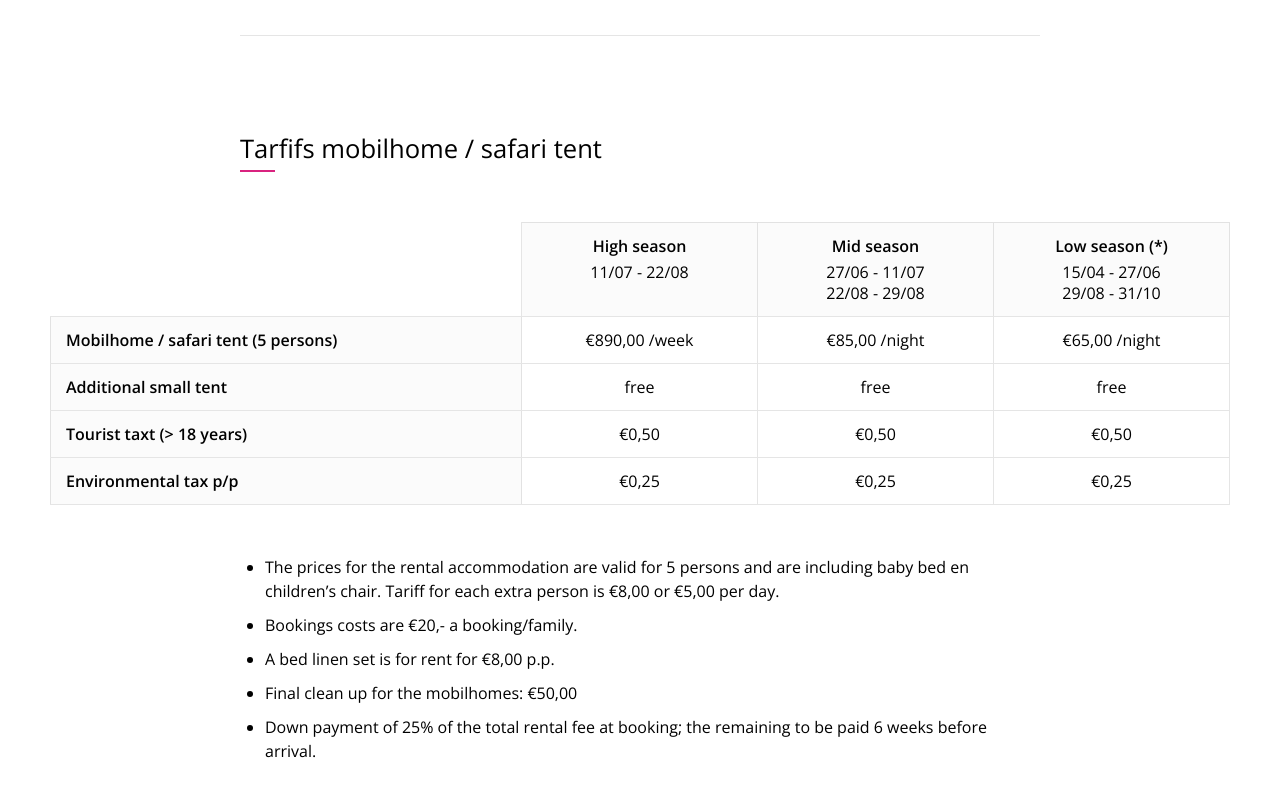
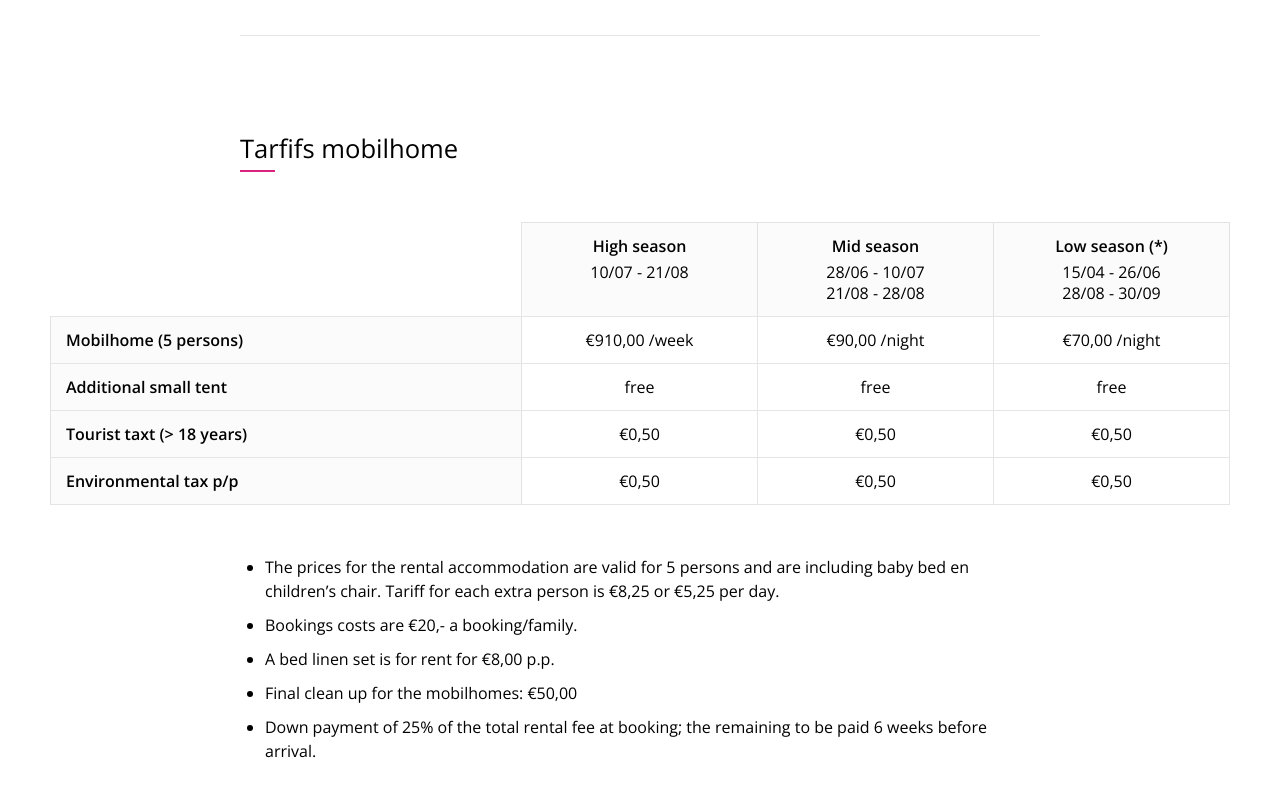
Before and after one commit to Lestaubiere/Client, a Vue app: page /en/prices in a window 1280 px wide. Shown: the part 1700-2500 px from the top of the page. Built offline with nearby package versions, Linux system fonts and the light colour scheme; no server answers; some icons are missing; what vue-smoothscroll would draw is missing.

Commit message:
:speech_balloon: Update prices and dates

```diff
--- a/src/components/core/form/Date.vue
+++ b/src/components/core/form/Date.vue
@@ -74,7 +74,7 @@ export default {
       return this.$store.state.booking[this.name];
     },
     ...mapState({
-      lang: (state) => state.i18n.lang,
+      lang: state => state.i18n.lang,
     }),
   },
 
--- a/src/locales/en/header.json
+++ b/src/locales/en/header.json
@@ -2,8 +2,8 @@
   "widget": {
     "opening": "Open from",
     "closing": "Closed from",
-    "opening_day": "2th",
-    "opening_month": "June",
+    "opening_day": "15th",
+    "opening_month": "April",
     "closing_day": "30th",
     "closing_month": "September",
     "weather": "Today's weather"
--- a/src/locales/en/prices.json
+++ b/src/locales/en/prices.json
@@ -6,7 +6,7 @@
     "pitch": {
       "title": "Tarrifs campsite pitches",
       "list": [
-        "During low and mid season(until the 7th of July), on presentation of ACSI-card, the fee of €18,00 (incl. camping pitch, 2 persons, power) applies, with the special promotion 7=6, 14=12, 21=18 etc…!",
+        "During low and mid season (until the 10th of July), on presentation of ACSI-card, the fee of €18,00 (incl. camping pitch, 2 persons, power) applies, with the special promotion 7=6, 14=12, 21=18 etc…!",
         "We ask a down payment of 25% of the total costs.",
         "The remaining sum has to be paid on arrival day.",
         "Bookings costs are €20,00 a booking/family.",
@@ -23,33 +23,33 @@
           {},
           {
             "label": "High season",
-            "dates": ["11/07 - 22/08"]
+            "dates": ["10/07 - 21/08"]
           },
           {
             "label": "Mid season",
-            "dates": ["27/06 - 11/07", "22/08 - 29/08"]
+            "dates": ["26/06 - 10/07", "21/08 - 28/08"]
           },
           {
             "label": "Low season",
-            "dates": ["15/04 - 27/06", "29/08 - 31/10"]
+            "dates": ["15/04 - 26/06", "28/08 - 30/09"]
           }
         ],
         "rows": [
-          ["Pitch", "€14,00", "€10,00", "€8,00"],
+          ["Pitch", "€15,00", "€10,00", "€8,00"],
           ["Persons (> 7 years)", "€8,25", "€6,25", "€5,25"],
           ["Persons (< 7 years)", "€5,25", "€4,25", "€3,25"],
-          ["Electricity 6A", "€4,50", "€4,50", "€4,50"],
-          ["Electricity 10A", "€5,50", "€5,50", "€5,50"],
+          ["Electricity 6A", "€4,75", "€4,75", "€4,75"],
+          ["Electricity 10A", "€5,75", "€5,75", "€5,75"],
           ["Pets", "€3,50", "€1,50", "€1,50"],
           ["Tourist taxt (> 18 years)", "€0,50", "€0,50", "€0,50"],
-          ["Environmental tax p/p", "€0,25", "€0,25", "€0,25"]
+          ["Environmental tax p/p", "€0,50", "€0,50", "€0,50"]
         ]
       }
     },
     "mobilhome": {
-      "title": "Tarfifs mobilhome / safari tent",
+      "title": "Tarfifs mobilhome",
       "list": [
-        "The prices for the rental accommodation are valid for 5 persons and are including baby bed en children’s chair. Tariff for each extra person is €8,00 or €5,00 per day.",
+        "The prices for the rental accommodation are valid for 5 persons and are including baby bed en children’s chair. Tariff for each extra person is €8,25 or €5,25 per day.",
         "Bookings costs are €20,- a booking/family.",
         "A bed linen set is for rent for €8,00 p.p.",
         "Final clean up for the mobilhomes: €50,00",
@@ -61,7 +61,7 @@
       ],
       "actions": [
         {
-          "title": "Book a mobilhome / safari tent",
+          "title": "Book a mobilhome",
           "page": "/en/booking"
         }
       ],
@@ -70,32 +70,32 @@
           {},
           {
             "label": "High season",
-            "dates": ["11/07 - 22/08"]
+            "dates": ["10/07 - 21/08"]
           },
           {
             "label": "Mid season",
-            "dates": ["27/06 - 11/07", "22/08 - 29/08"]
+            "dates": ["28/06 - 10/07", "21/08 - 28/08"]
           },
           {
             "label": "Low season (*)",
-            "dates": ["15/04 - 27/06", "29/08 - 31/10"]
+            "dates": ["15/04 - 26/06", "28/08 - 30/09"]
           }
         ],
         "rows": [
           [
-            "Mobilhome / safari tent (5 persons)",
-            "€890,00 /week",
-            "€85,00 /night",
-            "€65,00 /night"
+            "Mobilhome (5 persons)",
+            "€910,00 /week",
+            "€90,00 /night",
+            "€70,00 /night"
           ],
           ["Additional small tent", "free", "free", "free"],
           ["Tourist taxt (> 18 years)", "€0,50", "€0,50", "€0,50"],
-          ["Environmental tax p/p", "€0,25", "€0,25", "€0,25"]
+          ["Environmental tax p/p", "€0,50", "€0,50", "€0,50"]
         ]
       }
     },
     "availabilities": {
-      "title": "Availability of our mobilhomes / safari tents in high season",
+      "title": "Availability of our mobilhomes in high season",
       "subtitle": "In low season, we still have plenty of availabilities."
     }
   }
--- a/src/locales/fr/header.json
+++ b/src/locales/fr/header.json
@@ -2,8 +2,8 @@
   "widget": {
     "opening": "Ouverture",
     "closing": "Fermeture",
-    "opening_day": "2",
-    "opening_month": "Juin",
+    "opening_day": "15",
+    "opening_month": "Avril",
     "closing_day": "30",
     "closing_month": "Septembre",
     "weather": "Météo d'aujourd'hui"
--- a/src/locales/fr/prices.json
+++ b/src/locales/fr/prices.json
@@ -6,7 +6,7 @@
     "pitch": {
       "title": "Tarifs emplacements",
       "list": [
-        "Pour les adhérents de la carte ACSI nous vous proposons le tarif de €18,00 par nuit (emplacement, 2 personnes et électricité) en basse et moyenne saison(jusqu’au le 7 juillet). Nous avons également l’offre spéciale de 7=6, 14=12, 21=18 etc… !",
+        "Pour les adhérents de la carte ACSI nous vous proposons le tarif de €18,00 par nuit (emplacement, 2 personnes et électricité) en basse et moyenne saison (jusqu’au le 10 juillet). Nous avons également l’offre spéciale de 7=6, 14=12, 21=18 etc… !",
         "Nous demandons un paiement à l’avance de 25% du prix du séjour.",
         "Le reste des frais sont à payer à l’arrivée, ou si désiré, il est également possible de transférer la somme avant l’arrivée sur notre compte (RIB 30004 00712 00010183976 12 / BNP PARIBAS BERGERAC).",
         "Les frais de réservation sont €20,- par réservation/famille.",
@@ -23,33 +23,33 @@
           {},
           {
             "label": "Haute saison",
-            "dates": ["11/07 - 22/08"]
+            "dates": ["10/07 - 21/08"]
           },
           {
             "label": "Moyenne saison",
-            "dates": ["27/06 - 11/07", "22/08 - 29/08"]
+            "dates": ["26/06 - 10/07", "21/08 - 28/08"]
           },
           {
             "label": "Basse saison",
-            "dates": ["15/04 - 27/06", "29/08 - 31/10"]
+            "dates": ["15/04 - 26/06", "28/08 - 30/09"]
           }
         ],
         "rows": [
-          ["Emplacement", "€14,00", "€10,00", "€8,00"],
+          ["Emplacement", "€15,00", "€10,00", "€8,00"],
           ["Personne (> 7 ans)", "€8,25", "€6,25", "€5,25"],
           ["Personne (< 7 ans)", "€5,25", "€4,25", "€3,25"],
-          ["Electricité 6A", "€4,50", "€4,50", "€4,50"],
-          ["Electricité 10A", "€5,50", "€5,50", "€5,50"],
+          ["Electricité 6A", "€4,75", "€4,75", "€4,75"],
+          ["Electricité 10A", "€5,75", "€5,75", "€5,75"],
           ["Animaux de compagnie", "€3,50", "€1,50", "€1,50"],
           ["Taxe de séjour (> 18 ans)", "€0,50", "€0,50", "€0,50"],
-          ["Taxe environnementale p/p", "€0,25", "€0,25", "€0,25"]
+          ["Taxe environnementale p/p", "€0,50", "€0,50", "€0,50"]
         ]
       }
     },
     "mobilhome": {
-      "title": "Tarifs mobilhome / tente safari",
+      "title": "Tarifs mobilhome",
       "list": [
-        "Ces tarifs sont valables pour 5 personnes et sont inclusif un lit etude chaise pour bébé. Les tarifs pour une personne supplémentaire sont de €8,00 pour un adulte (plus de 7 ans) et €5,00 pour un enfant, et par jour.",
+        "Ces tarifs sont valables pour 5 personnes et sont inclusif un lit etude chaise pour bébé. Les tarifs pour une personne supplémentaire sont de €8,25 pour un adulte (plus de 7 ans) et €5,25 pour un enfant, et par jour.",
         "Les frais de réservations sont €20,- par réservation/famille.",
         "Il est également possible de louer les draps pour €8,00 par personne.",
         "Les frais de nettoyages sont de €50,00 (obligatoire).",
@@ -61,7 +61,7 @@
       ],
       "actions": [
         {
-          "title": "Réserver un mobilhome / une tente safari",
+          "title": "Réserver un mobilhome",
           "page": "/fr/reserver"
         }
       ],
@@ -70,32 +70,32 @@
           {},
           {
             "label": "Haute saison",
-            "dates": ["11/07 - 22/08"]
+            "dates": ["10/07 - 21/08"]
           },
           {
             "label": "Moyenne saison",
-            "dates": ["27/06 - 11/07", "22/08 - 29/08"]
+            "dates": ["26/06 - 10/07", "21/08 - 28/08"]
           },
           {
             "label": "Basse saison (*)",
-            "dates": ["15/04 - 27/06", "29/08 - 31/10"]
+            "dates": ["15/04 - 26/06", "28/08 - 30/09"]
           }
         ],
         "rows": [
           [
-            "Mobilhome / tente safari (5 personnes)",
-            "€890,00 /semaine",
-            "€85,00 /nuit",
-            "€65,00 /nuit"
+            "Mobilhome (5 personnes)",
+            "€910,00 /semaine",
+            "€90,00 /nuit",
+            "€70,00 /nuit"
           ],
           ["Tente supplémentaire", "gratuit", "gratuit", "gratuit"],
           ["Taxe de séjour (> 18 ans)", "€0,50", "€0,50", "€0,50"],
-          ["Taxe environnementale p/p", "€0,25", "€0,25", "€0,25"]
+          ["Taxe environnementale p/p", "€0,50", "€0,50", "€0,50"]
         ]
       }
     },
     "availabilities": {
-      "title": "Disponibilités de nos mobilhomes / tentes safari en haute saison",
+      "title": "Disponibilités de nos mobilhomes en haute saison",
       "subtitle": "En basse saison, nous avons encore de nombreuses disponibilités."
     }
   }
--- a/src/locales/nl/header.json
+++ b/src/locales/nl/header.json
@@ -2,8 +2,8 @@
   "widget": {
     "opening": "Open vanaf",
     "closing": "Gesloten vanaf",
-    "opening_day": "2",
-    "opening_month": "Juni",
+    "opening_day": "15",
+    "opening_month": "April",
     "closing_day": "30",
     "closing_month": "September",
     "weather": "Het weer vandaag"
--- a/src/locales/nl/prices.json
+++ b/src/locales/nl/prices.json
@@ -6,7 +6,7 @@
     "pitch": {
       "title": "Tarieven kampeerplaats",
       "list": [
-        "In de periode tot 7 juli en vervolgens weer vanaf 25 augustus op vertoon van ACSI-card of ANWB-CampingKeycard geldt het speciale overnachtingstarief van €18,00 (incl. campingplaats, 2 personen, elektra), met speciale actie 7=6, 14=12, 21=18 etc..!",
+        "In de periode tot 10 juli en vervolgens weer vanaf 28 augustus op vertoon van ACSI-card of ANWB-CampingKeycard geldt het speciale overnachtingstarief van €18,00 (incl. campingplaats, 2 personen, elektra), met speciale actie 7=6, 14=12, 21=18 etc..!",
         "Wij vragen een aanbetaling van 25% van de totale verblijfskosten.",
         "Reserveringskosten bedragen €20,- per boeking/gezin.",
         "De resterende verblijfkosten dienen bij aankomst betaald te worden of, indien gewenst, voor aankomstdatum te worden overgemaakt naar onze betaalrekening in Nederland: ABN AMRO rekening NL89ABNA0495987506 tnv B.F.M VAN OSTA, Roosendaal, Nederland.",
@@ -23,36 +23,36 @@
           {},
           {
             "label": "Hoogseizoen",
-            "dates": ["11/07 - 22/08"]
+            "dates": ["10/07 - 21/08"]
           },
           {
             "label": "Middenseizoen",
-            "dates": ["27/06 - 11/07", "22/08 - 29/08"]
+            "dates": ["26/06 - 10/07", "21/08 - 28/08"]
           },
           {
             "label": "Laagseizoen",
-            "dates": ["15/04 - 27/06", "29/08 - 31/10"]
+            "dates": ["15/04 - 26/06", "28/08 - 30/09"]
           }
         ],
         "rows": [
-          ["Kampeerplaats (excl. personen)", "€14,00", "€10,00", "€8,00"],
+          ["Kampeerplaats (excl. personen)", "€15,00", "€10,00", "€8,00"],
           ["Personen (7 jaar en ouder)", "€8,25", "€6,25", "€5,25"],
           ["Kinderen (tot 7 jaar)", "€5,25", "€4,25", "€3,25"],
-          ["Elektriciteit 6A", "€4,50", "€4,50", "€4,50"],
-          ["Elektriciteit 10A", "€5,50", "€5,50", "€5,50"],
+          ["Elektriciteit 6A", "€4,75", "€4,75", "€4,75"],
+          ["Elektriciteit 10A", "€5,75", "€5,75", "€5,75"],
           ["Hond", "€3,50", "€1,50", "€1,50"],
           ["Toeristenbelasting > 18j", "€0,50", "€0,50", "€0,50"],
-          ["Milieuheffing p/p", "€0,25", "€0,25", "€0,25"]
+          ["Milieuheffing p/p", "€0,50", "€0,50", "€0,50"]
         ]
       }
     },
     "mobilhome": {
-      "title": "Tarieven mobilhome / safaritent",
+      "title": "Tarieven mobilhome",
       "list": [
-        "De tarieven voor de verhuuraccommodaties gelden voor 5 personen en zijn incl. babybedje en kinderstoel.Tarief voor extra persoon is €8,00 (7 jaar en ouder) of €5,00 pp/dag (tot 7 jaar).",
+        "De tarieven voor de verhuuraccommodaties gelden voor 5 personen en zijn incl. babybedje en kinderstoel. Tarief voor extra persoon is €8,25 (7 jaar en ouder) of €5,25 pp/dag (tot 7 jaar).",
         "Reserveringskosten bedragen €20,-per boeking/gezin.",
         "In het hoogseizoen loopt huurperiode van zaterdag tot zaterdag.",
-        "In laag-en middenseizoen zijn in overleg afwijkende perioden en aankomstdagen mogelijk, met een minimaal verblijf van 4 nachten.",
+        "In laag-en middenseizoen zijn in overleg afwijkende perioden en aankomstdagen mogelijk, met een minimaal verblijf van 3 nachten.",
         "Een bedlinnenpakket is te huur voor €8,00 pp.",
         "Eind-schoonmaakkosten (verplicht) voor de mobilhomes zijn: €50,00",
         "Aanbetaling van 25% van de totale huursom bij reservering; het restant bedrag dient 6 weken voor aankomst betaald te worden."
@@ -63,7 +63,7 @@
       ],
       "actions": [
         {
-          "title": "Reserveer een mobilhome / safaritent",
+          "title": "Reserveer een mobilhome",
           "page": "/nl/reserveren"
         }
       ],
@@ -72,32 +72,32 @@
           {},
           {
             "label": "Hoogseizoen",
-            "dates": ["11/07 - 22/08"]
+            "dates": ["10/07 - 21/08"]
           },
           {
             "label": "Middenseizoen",
-            "dates": ["27/06 - 11/07", "22/08 - 29/08"]
+            "dates": ["26/06 - 10/07", "21/08 - 28/08"]
           },
           {
             "label": "Laagseizoen (*)",
-            "dates": ["15/04 - 27/06", "29/08 - 31/10"]
+            "dates": ["15/04 - 26/06", "28/08 - 30/09"]
           }
         ],
         "rows": [
           [
-            "Mobilhome / safaritent (5 personen)",
-            "€890,00 /week",
-            "€85,00 /nacht",
-            "€65,00 /nacht"
+            "Mobilhome (5 personen)",
+            "€910,00 /week",
+            "€90,00 /nacht",
+            "€70,00 /nacht"
           ],
           ["Bijzettentje", "gratis", "gratis", "gratis"],
           ["Toeristenbelasting > 18j", "€0,50", "€0,50", "€0,50"],
-          ["Milieuheffing p/p", "€0,25", "€0,25", "€0,25"]
+          ["Milieuheffing p/p", "€0,50", "€0,50", "€0,50"]
         ]
       }
     },
     "availabilities": {
-      "title": "Beschikbaarheid van onze mobilhomes / safaritenten in het hoogseizoen",
+      "title": "Beschikbaarheid van onze mobilhomes in het hoogseizoen",
       "subtitle": "In het voor-en na-seizoen zijn er nog ruim voldoende mogelijkheden."
     }
   }
```
